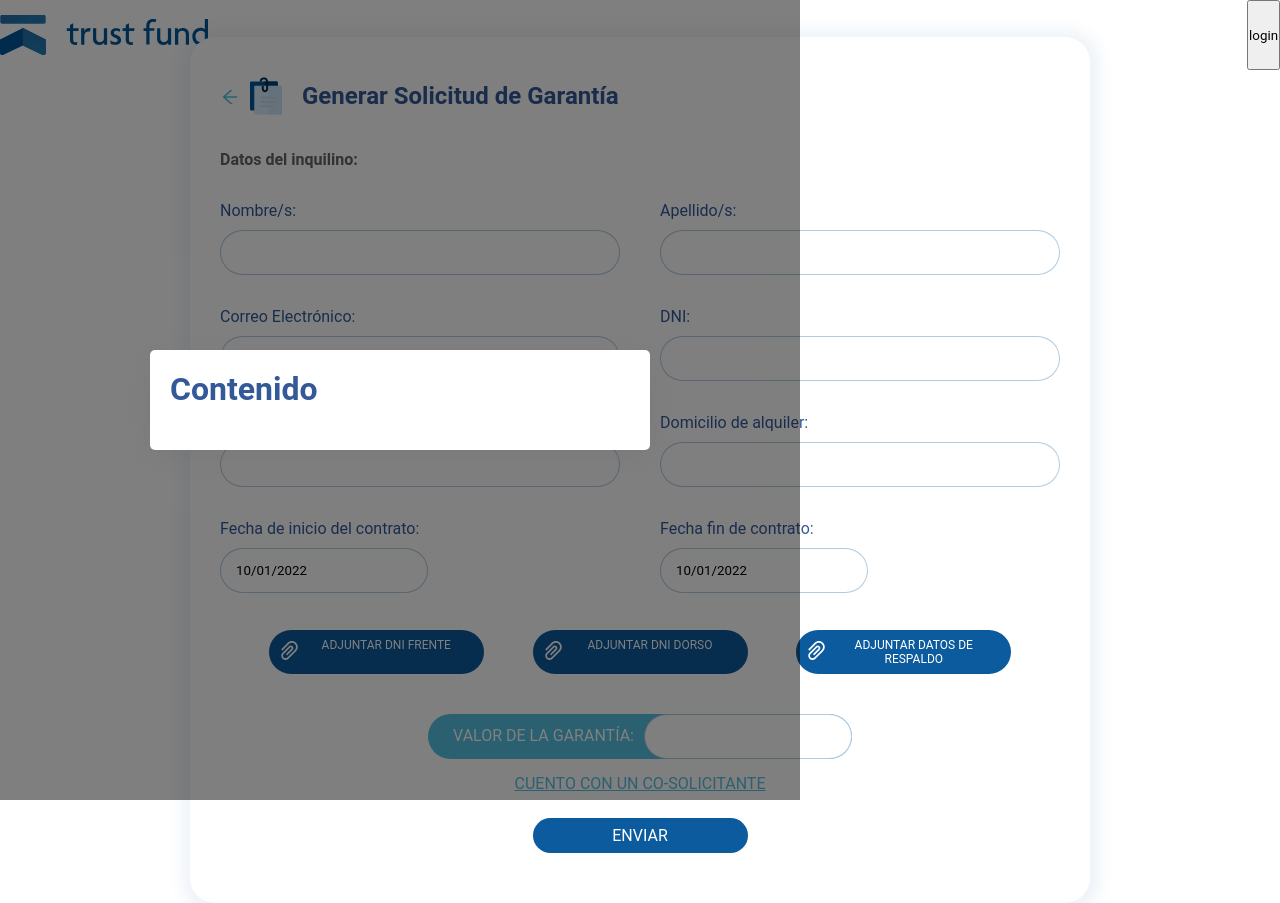
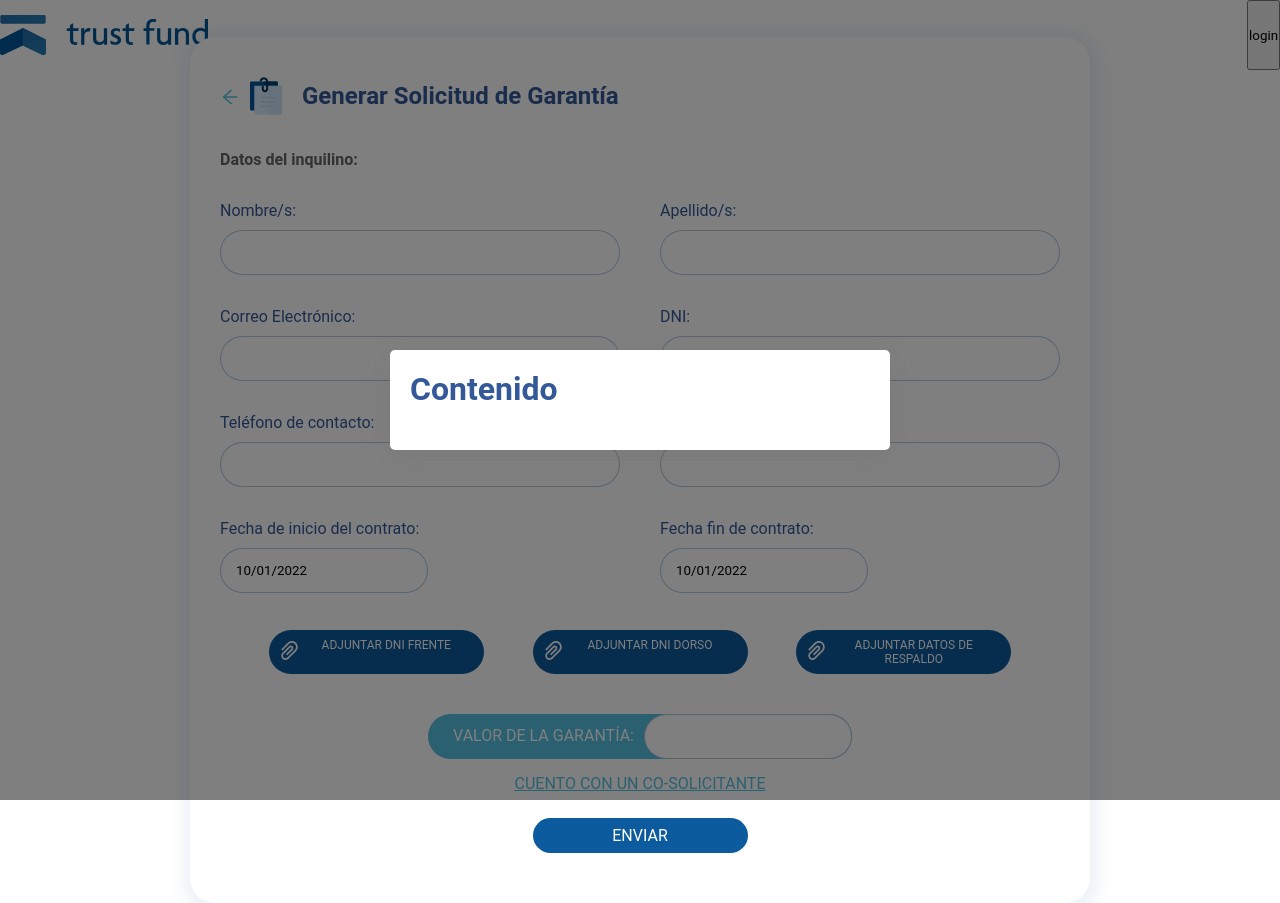
Before and after one commit to juannarguelles/crm, a React (Create React App) app: page /solicitud in a window 1280 px wide. Built offline with nearby package versions, Linux system fonts and the light colour scheme.

Commit message:
cambios al 14/01

```diff
--- a/src/components/ModalOk/ModalOk.js
+++ b/src/components/ModalOk/ModalOk.js
@@ -7,13 +7,11 @@ import {
 const ModalOk = () => {
     return (
         <>
-
-                <Overlay>
+            <Overlay>
                     <ContainerModal>
                         <h1>Contenido</h1>
                     </ContainerModal>
-                </Overlay>
-
+            </Overlay>
         </>
     )
 }
--- a/src/components/ModalOk/styledModalOk.js
+++ b/src/components/ModalOk/styledModalOk.js
@@ -1,8 +1,8 @@
 import styled from 'styled-components'
 
 export const Overlay = styled.div`
-    width: 100vh;
-    height: 100vh;
+    width: 100%;
+    height: 100%;
     position: fixed;
     top: 0;
     left: 0;
```
